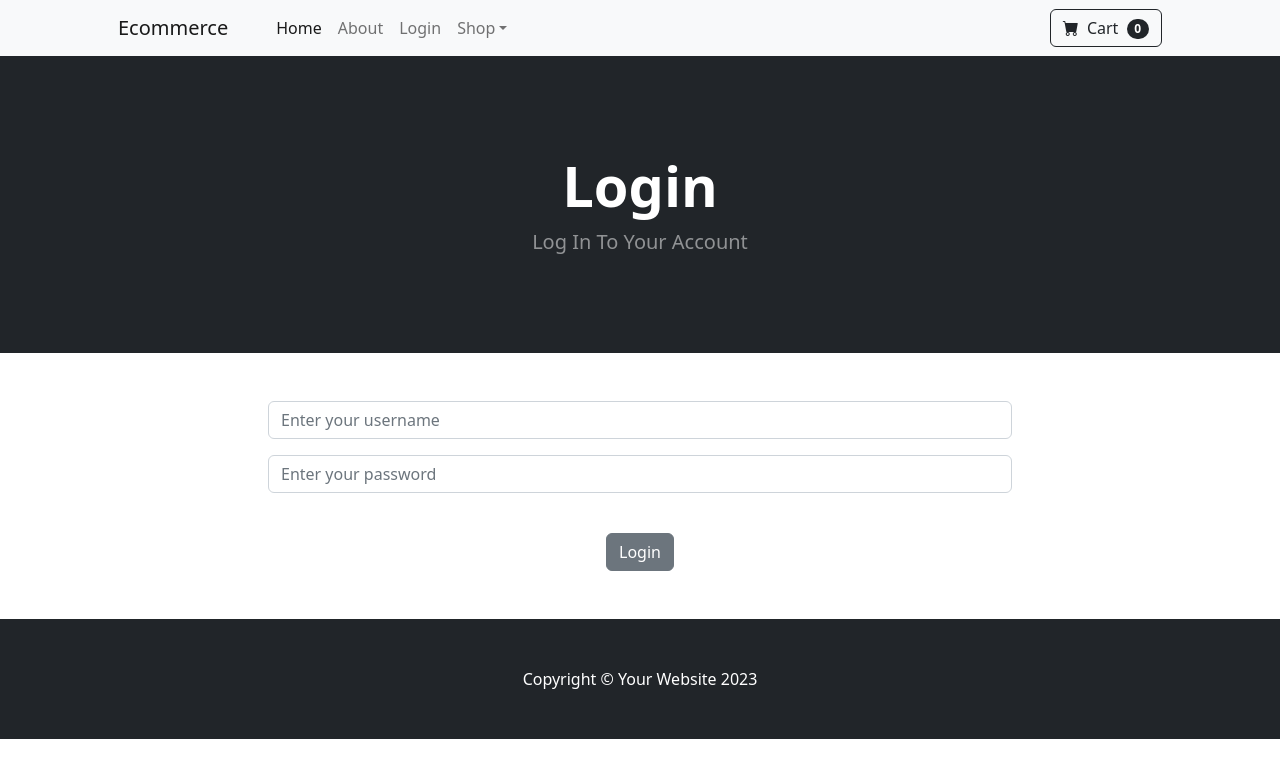
After one commit to lashaTsadzikidze/Ecommerce, a Django app: page /login/ in a window 1280 px wide. The commit adds this page. Shown: the top 778 px of the page. Run offline with Django 5.2, Linux system fonts and the light colour scheme; some libraries are stand-ins or nearby versions.

Commit message:
add login and logout functions

```diff
--- /dev/null
+++ b/store/templates/base.html
@@ -0,0 +1,42 @@
+{% load static %}
+
+<!DOCTYPE html>
+<html lang="en">
+    <head>
+        <meta charset="utf-8" />
+        <meta name="viewport" content="width=device-width, initial-scale=1, shrink-to-fit=no" />
+        <meta name="description" content="" />
+        <meta name="author" content="" />
+        <title> Django Ecommerce </title>
+        <!-- Favicon-->
+        <link rel="icon" type="image/x-icon" href=" {% static 'assets/favicon.ico' %}" />
+        <!-- Bootstrap icons-->
+        <link href="https://cdn.jsdelivr.net/npm/bootstrap-icons@1.5.0/font/bootstrap-icons.css" rel="stylesheet" />
+        <!-- Core theme CSS (includes Bootstrap)-->
+        <link href=" {% static 'css/styles.css' %}" rel="stylesheet" />
+    </head>
+    <body>
+        {% include 'navbar.html' %}
+
+        {% if messages %}
+            {% for message in messages %}
+                <div class="alert alert-warning alert-dismissible fade show" role="alert">
+                    {{ message }}
+                    <button type="button" class="btn-close" data-bs-dismiss="alert" aria-label="Close"></button>
+                </div>
+            {% endfor %}
+        {% endif %}
+
+        {% block content %}
+        {% endblock %}
+
+        <!-- Footer-->
+        <footer class="py-5 bg-dark">
+            <div class="container"><p class="m-0 text-center text-white">Copyright &copy; Your Website 2023</p></div>
+        </footer>
+        <!-- Bootstrap core JS-->
+        <script src="https://cdn.jsdelivr.net/npm/bootstrap@5.2.3/dist/js/bootstrap.bundle.min.js"></script>
+        <!-- Core theme JS-->
+        <script src=" {% static 'js/scripts.js' %}"></script>
+    </body>
+</html>
--- /dev/null
+++ b/store/templates/login.html
@@ -0,0 +1,38 @@
+{% extends 'base.html' %}
+
+{% block content %}
+
+<header class="bg-dark py-5">
+    <div class="container px-4 px-lg-5 my-5">
+        <div class="text-center text-white">
+            <h1 class="display-4 fw-bolder"> Login </h1>
+            <p class="lead fw-normal text-white-50 mb-0"> Log In To Your Account </p>
+        </div>
+    </div>
+</header>
+
+<div class="container">
+    <div class="row">
+        <center>
+            <div class="col-8">
+                <br>
+                <br>
+                <form method="POST" action="{% url 'login' %}">
+                    {% csrf_token %}
+                    <div class="mb-3">
+                        <input type="text" class="form-control" name="username" placeholder="Enter your username">
+                    </div>
+                    <div class="mb-3">
+                        <input type="password" class="form-control" name="password" placeholder="Enter your password">
+                    </div>
+                    <br>
+                    <button type="submit" class="btn btn-secondary">Login</button>
+                </form>
+                <br>
+                <br>
+            </div>
+        </center>
+    </div>
+</div>
+
+{% endblock %}
--- /dev/null
+++ b/store/templates/navbar.html
@@ -0,0 +1,37 @@
+<!-- Navigation-->
+<nav class="navbar navbar-expand-lg navbar-light bg-light">
+    <div class="container px-4 px-lg-5">
+        <a class="navbar-brand" href="{% url 'home' %}"> Ecommerce </a>
+        <button class="navbar-toggler" type="button" data-bs-toggle="collapse" data-bs-target="#navbarSupportedContent" aria-controls="navbarSupportedContent" aria-expanded="false" aria-label="Toggle navigation"><span class="navbar-toggler-icon"></span></button>
+        <div class="collapse navbar-collapse" id="navbarSupportedContent">
+            <ul class="navbar-nav me-auto mb-2 mb-lg-0 ms-lg-4">
+                <li class="nav-item"><a class="nav-link active" aria-current="page" href="{% url 'home' %}">Home</a></li>
+
+                <li class="nav-item"><a class="nav-link" href="{% url 'about' %}">About</a></li>
+
+                {% if user.is_authenticated %}
+                    <li class="nav-item"><a class="nav-link" href="{% url 'logout' %}">Logout</a></li>
+                {% else %}
+                    <li class="nav-item"><a class="nav-link" href="{% url 'login' %}">Login</a></li>
+                {% endif %}
+
+                <li class="nav-item dropdown">
+                    <a class="nav-link dropdown-toggle" id="navbarDropdown" href="#" role="button" data-bs-toggle="dropdown" aria-expanded="false">Shop</a>
+                    <ul class="dropdown-menu" aria-labelledby="navbarDropdown">
+                        <li><a class="dropdown-item" href="#!">All Products</a></li>
+                        <li><hr class="dropdown-divider" /></li>
+                        <li><a class="dropdown-item" href="#!">Popular Items</a></li>
+                        <li><a class="dropdown-item" href="#!">New Arrivals</a></li>
+                    </ul>
+                </li>
+            </ul>
+            <form class="d-flex">
+                <button class="btn btn-outline-dark" type="submit">
+                    <i class="bi-cart-fill me-1"></i>
+                    Cart
+                    <span class="badge bg-dark text-white ms-1 rounded-pill">0</span>
+                </button>
+            </form>
+        </div>
+    </div>
+</nav>
--- a/store/urls.py
+++ b/store/urls.py
@@ -3,4 +3,7 @@ from . import views
 
 urlpatterns = [
     path('', views.home, name='home'),
+    path('about/', views.about, name='about'),
+    path('login/', views.login_user, name='login'),
+    path('logout/', views.logout_user, name='logout'),
 ]
--- a/store/views.py
+++ b/store/views.py
@@ -1,7 +1,33 @@
-from django.shortcuts import render # type: ignore
+from django.shortcuts import render, redirect # type: ignore
 from .models import Product
+from django.contrib.auth import authenticate, login, logout
+from django.contrib import messages
 
 # Create your views here.
 def home(request):
     products = Product.objects.all()
     return render(request, 'home.html', {'products': products})
+
+def about(request):
+    return render(request, 'about.html')
+
+def login_user(request):
+    if request.method == 'POST':
+        username = request.POST['username']
+        password = request.POST['password']
+        user = authenticate(request, username=username, password=password)
+
+        if user is not None:
+            login(request, user)
+            messages.success(request, ('You have been logged in!'))
+            return redirect('home')
+        else:
+            messages.success(request, 'There was an error, please try agin...')
+            return redirect('login')
+
+    return render(request, 'login.html')
+
+def logout_user(request):
+    logout(request)
+    messages.success(request, ('You have been logged out...'))
+    return redirect('home')
```
Also changed, not shown: store/templates/about.html (added, +54 -0 lines), store/templates/home.html (+3 -57 lines), store/templates/logout.html (added, +34 -0 lines).
